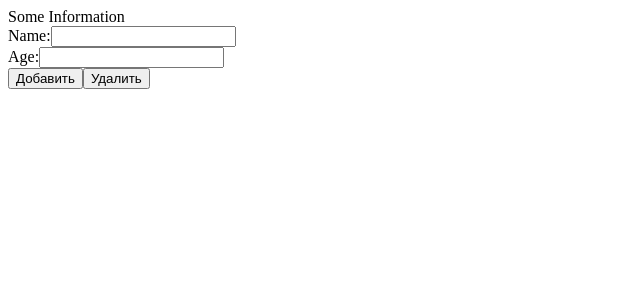
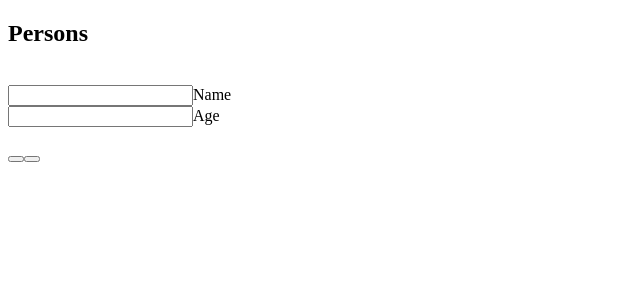
Before and after one commit to Kto-ya123/message, an Angular app: page / in a window 1280 px wide. Shown: the top 300 px of the page, without its empty margins (0-640 px from the left). Built offline with nearby package versions, Linux system fonts and the light colour scheme; what primeng would draw is missing.

Commit message:
add primeNG components

```diff
--- a/src/app/app.component.html
+++ b/src/app/app.component.html
@@ -1,17 +1,21 @@
-<div>Some Information</div>
+<h2>Persons</h2>
 <form #myForm="ngForm" novalidate>
+  <br>
+  <span class="ui-float-label">
+    <input id="float-input-name" type="text" size="20" name="name" [(ngModel)]="name" pInputText>
+    <label for="float-input-name">Name</label>
+  </span>
+  <br>
+  <span class="ui-float-label">
+    <input id="float-input-age" type="number" size="30" name="age" [(ngModel)]="age" pInputText>
+    <label for="float-input-age">Age</label>
+</span>
   <div>
-    <label>Name:</label>
-    <input class="form-control" type="text" name="name" [(ngModel)]="name"/>
+    <br>
+    <button pButton type="button" label="Add" (click)="addUser(myForm)" class="ui-button-rounded ui-button-success"></button>
+    <button pButton type="button" label="Delete" (click)="deleteUser(myForm)" class="ui-button-rounded ui-button-danger"></button>
   </div>
-  <div>
-    <label>Age:</label>
-    <input class="form-control" type="number" name="age" [(ngModel)]="age"/>
-  </div>
-  <!--<p-splitButton label="Save" icon="pi pi-check" (onClick)="addUser(myForm)" ></p-splitButton>-->
-  <button type="submit" (click)="addUser(myForm)">Добавить</button>
 
-  <button type="submit" (click)="deleteUser(myForm)">Удалить</button>
 </form>
 <ul>
   <li *ngFor='let user of users'>{{ user.name }} - {{ user.age }}</li>
--- a/src/app/app.component.ts
+++ b/src/app/app.component.ts
@@ -8,22 +8,12 @@ import {MenuItem, MessageService} from 'primeng/api';
   selector: 'app-root',
   templateUrl: './app.component.html',
   styleUrls: ['./app.component.css'],
-  providers: [MessageService]
 })
 export class AppComponent /*implements OnInit*/ {
   title = 'AppComponent';
   users: Array<User> = [];
   name: string;
   age: number;
-  items: MenuItem[];
-  constructor(private messageService: MessageService) {}
-  ngOnInit() {
-    this.items = [
-      {label: 'Delete', icon: 'pi pi-refresh', command: () => {
-          this.getIndexUser(new User('Artur', 24));
-        }}
-    ];
-  }
   addUser(myForm: NgForm): void {
     const user: User = new User( this.name, this.age );
     if (this.getIndexUser(user) === -1) {
--- a/src/app/app.module.ts
+++ b/src/app/app.module.ts
@@ -2,7 +2,8 @@ import {BrowserModule} from '@angular/platform-browser';
 import {NgModule} from '@angular/core';
 import {AppComponent} from './app.component';
 import {FormsModule} from '@angular/forms';
-import { SplitButtonModule } from 'primeng/splitbutton';
+import {ButtonModule} from 'primeng/button';
+import {InputTextModule} from 'primeng/inputtext';
 
 @NgModule({
   declarations: [
@@ -11,7 +12,8 @@ import { SplitButtonModule } from 'primeng/splitbutton';
   imports: [
     BrowserModule,
     FormsModule,
-    SplitButtonModule
+    ButtonModule,
+    InputTextModule
   ],
   providers: [],
   bootstrap: [AppComponent]
```
